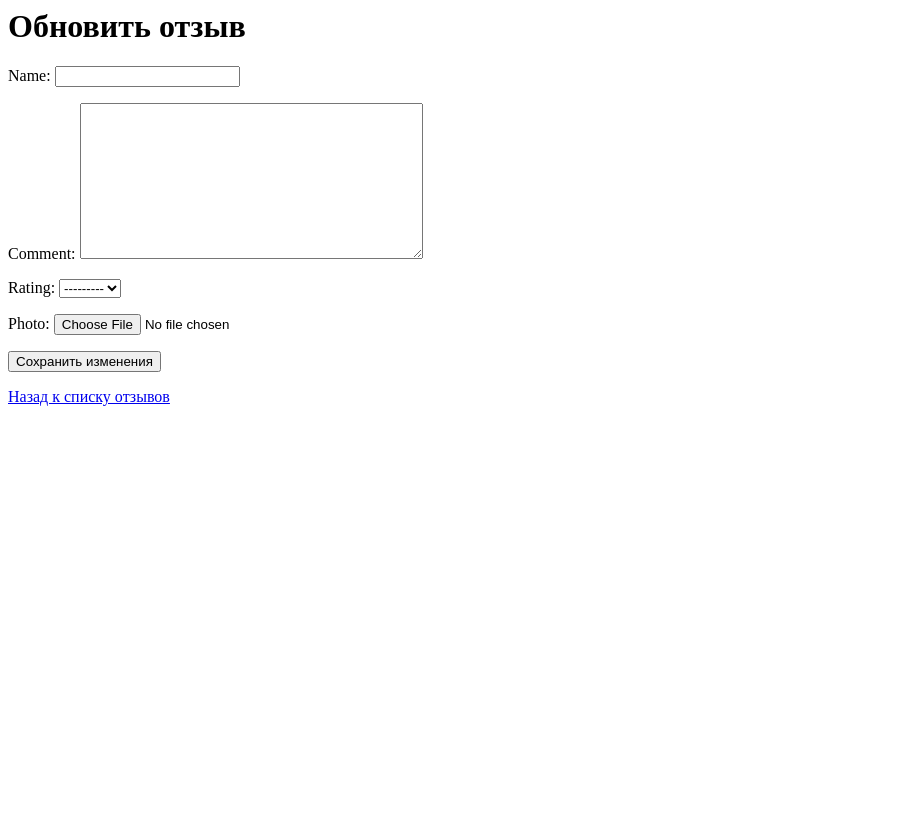
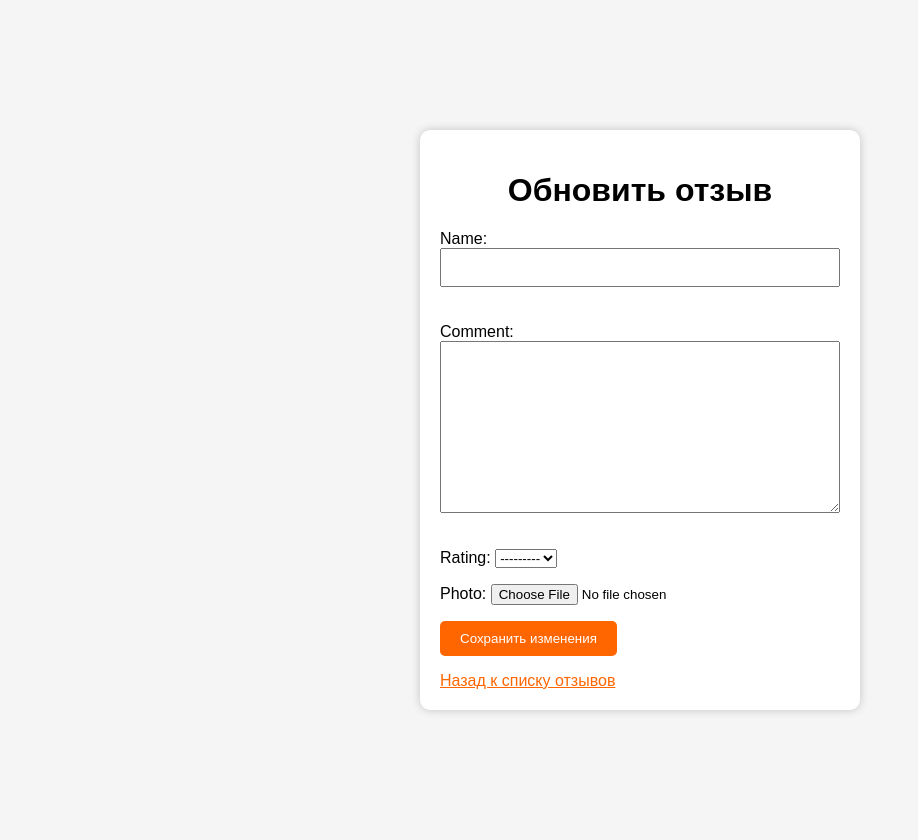
Before and after one commit to oTTeMuCt/DjangoProject, a Django app: template backend/app/reviews/templates/update_review.html in a window 1280 px wide. Shown: the whole page, without its empty margins (0-918 px from the left). Before the commit the page ends 406 px from the top, so only its background shows below. Run offline with Django 5.2, Linux system fonts and the light colour scheme; the template is opened without the code that fills it: values that come from a table or form of the project are taken from there, others are empty; parts of the project's set-up code (start-up, migrations or seed data) failed here and were passed over.

Commit message:
added style to update page

```diff
--- a/backend/app/reviews/templates/update_review.html
+++ b/backend/app/reviews/templates/update_review.html
@@ -5,6 +5,57 @@
 <title>Update Review</title>
 
 {% endblock title %}
+{% block css %}
+<style>
+    body {
+        background-color: #f5f5f5;
+        font-family: Arial, sans-serif;
+        padding: 20px;
+        margin: 0;
+        display: flex;
+        justify-content: center;
+        align-items: center;
+        height: 100vh;
+    }
+    .wrapper {
+        width: 400px;
+        padding: 20px;
+        background-color: white;
+        border-radius: 10px;
+        box-shadow: 0px 0px 10px rgba(0, 0, 0, 0.2);
+    }
+    h1 {
+        text-align: center;
+    }
+    form {
+        margin-top: 20px;
+    }
+    input[type="text"],
+    textarea {
+        width: 100%;
+        padding: 10px;
+        margin-bottom: 20px;
+    }
+    button {
+        padding: 10px 20px;
+        background-color: #ff6600;
+        color: white;
+        border: none;
+        border-radius: 5px;
+        cursor: pointer;
+    }
+    button:hover {
+        background-color: #e65500;
+    }
+    a {
+        color: #ff6600;
+        text-decoration: underline;
+    }
+
+
+
+</style>
+{% endblock css %}
 
 
 {% block content %}
```
